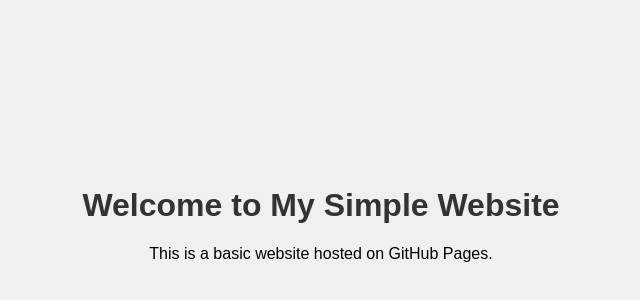
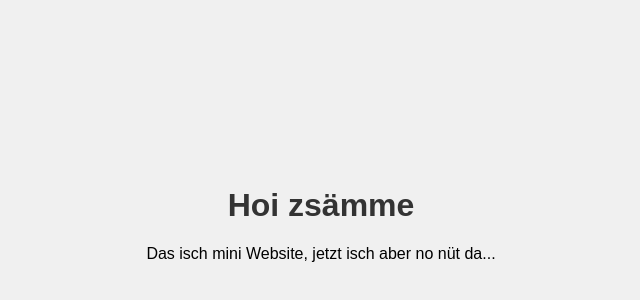
Before and after one commit to omega-lua/my-website, a plain HTML site: page index.html in a window 1280 px wide. Shown: the part 178-478 px from the top of the page, without its empty margins (319-959 px from the left). Drawn offline with Linux system fonts and the light colour scheme.

Commit message:
Update index.html

```diff
--- a/index.html
+++ b/index.html
@@ -25,8 +25,8 @@
 </head>
 <body>
     <div class="container">
-        <h1>Welcome to My Simple Website</h1>
-        <p>This is a basic website hosted on GitHub Pages.</p>
+        <h1>Hoi zsämme</h1>
+        <p>Das isch mini Website, jetzt isch aber no nüt da...</p>
     </div>
 </body>
 </html>
```
